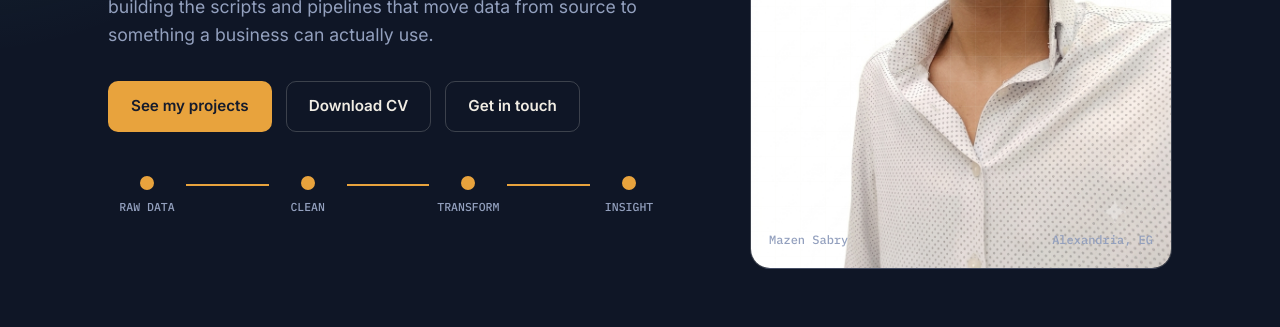
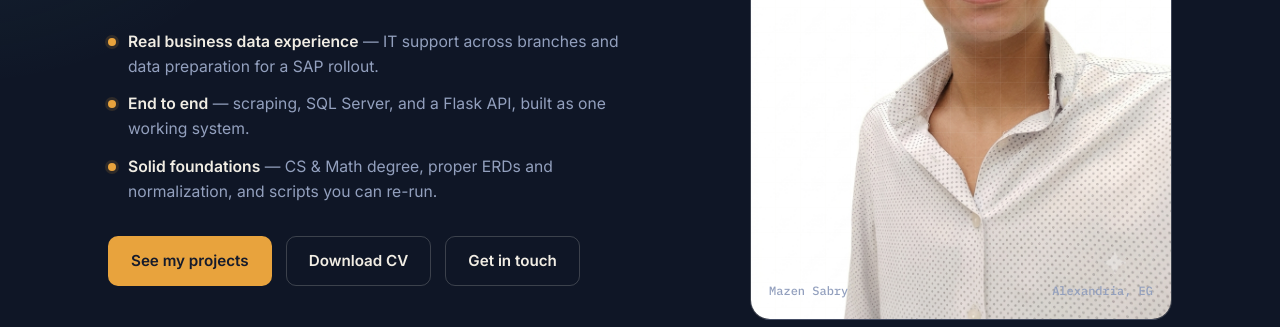
Before and after one commit to eng-mazensabry/eng-mazensabry.github.io, a plain HTML site: page index.html in a window 1280 px wide. Shown: the part 449-776 px from the top of the page. Drawn offline with Linux system fonts and the light colour scheme.

Commit message:
Add hero USP section to index.html
Added a hero USP section with key highlights of experience.

```diff
--- a/index.html
+++ b/index.html
@@ -339,6 +339,15 @@
   }
   .services-cta{margin-top:40px; display:flex; align-items:center; gap:18px; flex-wrap:wrap; color:var(--text-dim);}
 
+  /* ---------- HERO USP ---------- */
+  .hero-usp{list-style:none; padding:0; margin:0 0 32px; display:flex; flex-direction:column; gap:12px; max-width:52ch;}
+  .hero-usp li{display:flex; gap:12px; align-items:flex-start; color:var(--text-dim); font-size:0.98rem;}
+  .hero-usp li::before{
+    content:""; flex:none; width:8px; height:8px; margin-top:9px; border-radius:50%;
+    background:var(--amber); box-shadow:0 0 0 3px var(--amber-soft);
+  }
+  .hero-usp strong{color:var(--text); font-weight:600;}
+
 </style>
 </head>
 <body>
@@ -370,6 +379,11 @@
         <p class="lede">I'm Mazen — a Computer Science graduate focused on data engineering: cleaning messy data, designing relational schemas, and building the scripts and pipelines that move data from source to something a business can actually use.</p>
         <!-- Put your CV file next to index.html and rename it to match the href below,
              or change the href to wherever you host it. -->
+        <ul class="hero-usp">
+          <li><span><strong>Real business data experience</strong> &mdash; IT support across branches and data preparation for a SAP rollout.</span></li>
+          <li><span><strong>End to end</strong> &mdash; scraping, SQL Server, and a Flask API, built as one working system.</span></li>
+          <li><span><strong>Solid foundations</strong> &mdash; CS &amp; Math degree, proper ERDs and normalization, and scripts you can re-run.</span></li>
+        </ul>
         <div class="btn-row">
           <a href="#projects" class="btn btn-primary">See my projects</a>
           <a href="Mazen-Sabry-CV.pdf" class="btn btn-ghost" download>Download CV</a>
```
